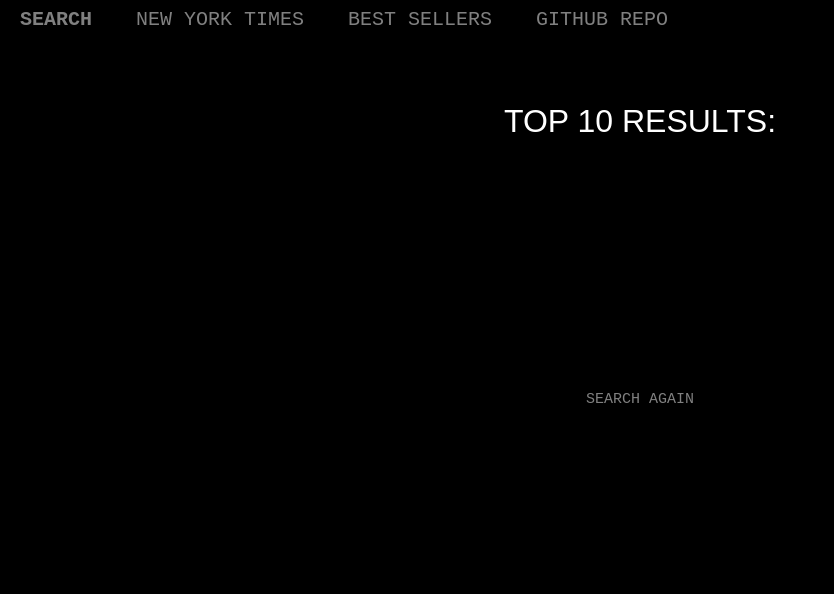
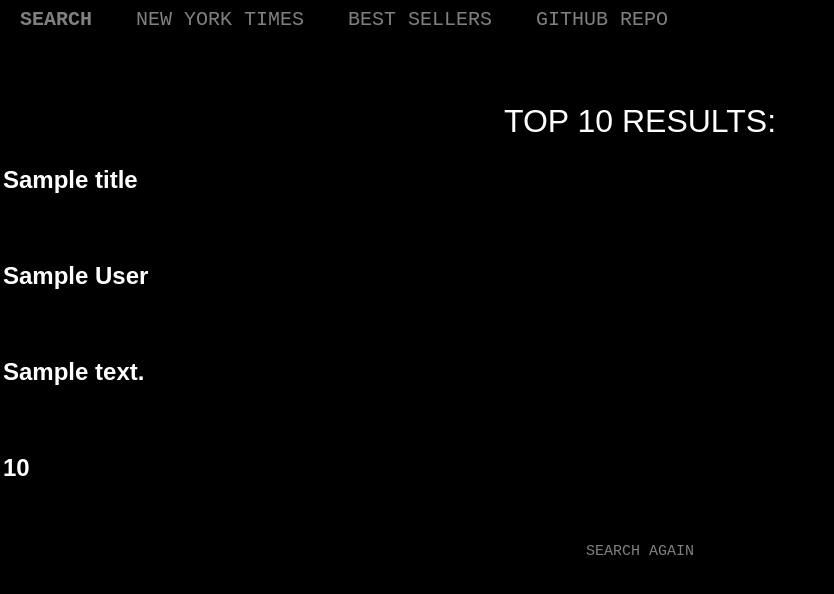
Before and after one commit to BrianGuo/Json_Project, a Flask app: template templates/results.html in a window 1280 px wide. Shown: the top 594 px of the page, without its empty margins (0-834 px from the left). Run offline with Flask 2, Linux system fonts and the light colour scheme; the template is opened without the code that fills it: most values are stand-ins (such as "Sample title", 1, 10 or a date in 2020).

Commit message:
text formatting

```diff
--- a/static/style.css
+++ b/static/style.css
@@ -2,6 +2,14 @@ body{
   margin: 0px;
   padding: 0px;
   background: #000000;
+}
+
+h3{
+    font-family: Arial;
+    color: white;
+    display: block;
+    margin: 5px auto;
+    font-size: 24px;
 }
 
 #menu ul {
--- a/templates/results.html
+++ b/templates/results.html
@@ -16,21 +16,20 @@
     </div>
 
     <h1>TOP 10 RESULTS:</h1>
-    <table><center>
+    <table>
       <tr>
-	<td><br>{{title}}<br><br></td>
+	<td><br><h3>{{title}}</h3><br><br></td>
       </tr>
       <tr>
-  <td><br>{{author}}<br><br></td>
+  <td><br><h3>{{author}}</h3><br><br></td>
       </tr>
       <tr>
-  <td><br>{{description}}<br><br></td>
+  <td><br><h3>{{description}}</h3><br><br></td>
       </tr>
       <tr>
-  <td><br>{{price}}<br><br></td>
+  <td><br><h3>{{price}}</h3><br><br></td>
       </tr>
       <tr>
-    </center>
     </table>
     <a href="/">SEARCH AGAIN<a>
 
```
